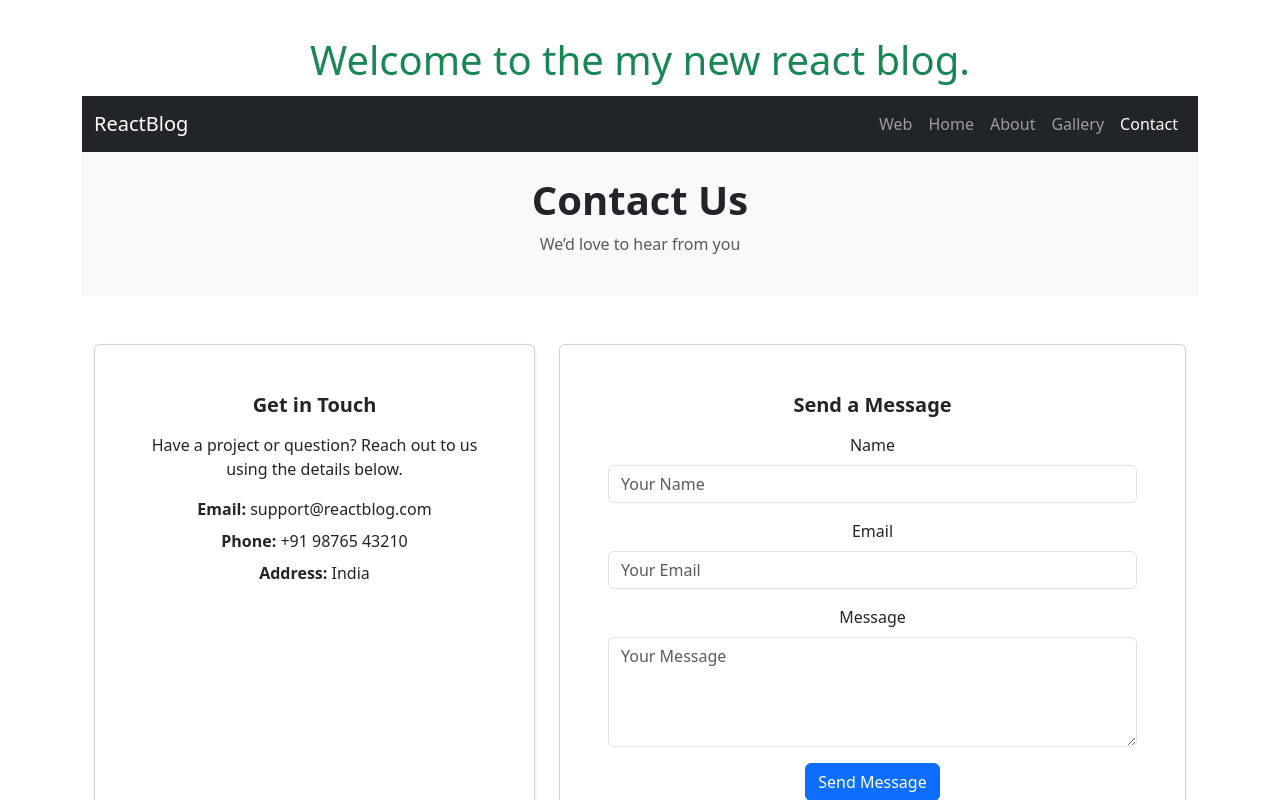
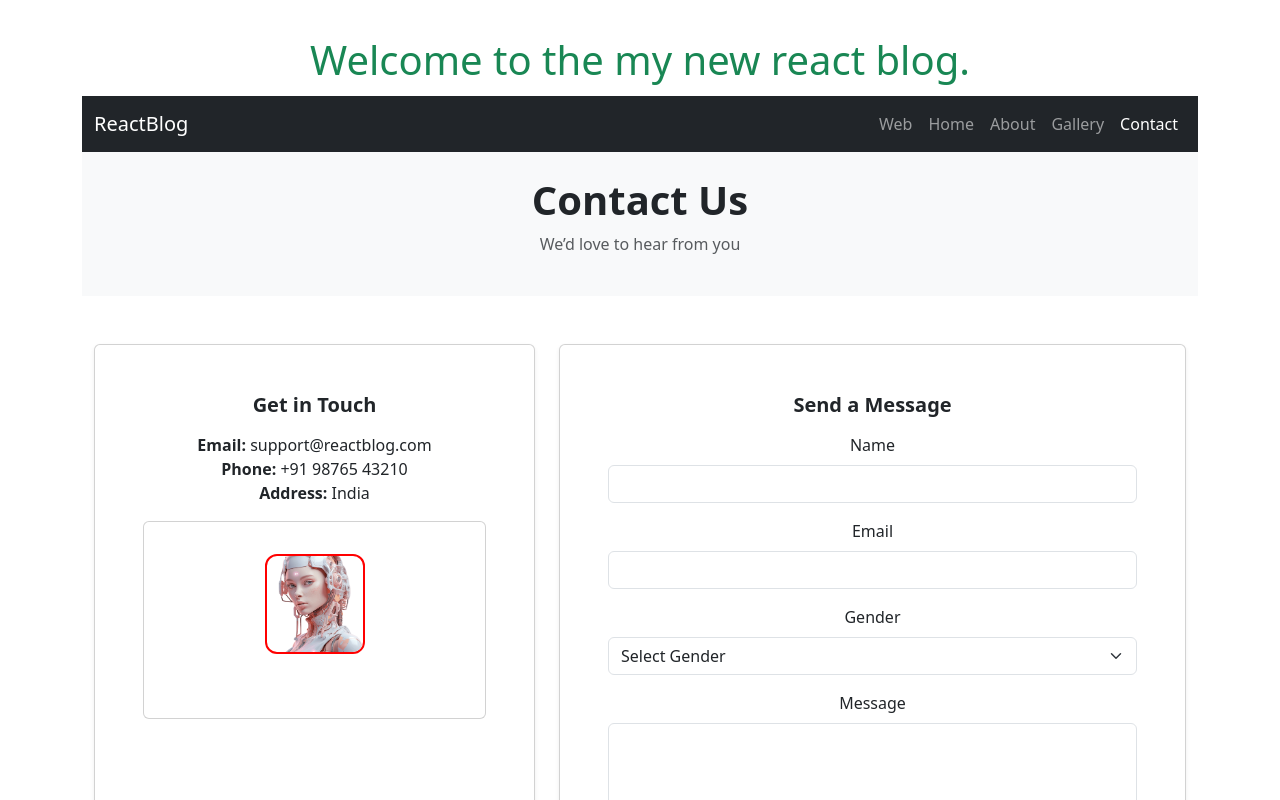
Before and after one commit to developersksingh/react-complete-development, a React (Vite) app in the folder dojo-blog/: page /contact-us in a window 1280 px wide. Shown: the top 800 px of the page. Built offline with nearby package versions, Linux system fonts and the light colour scheme.

Commit message:
Form Submit using react
Form Submit using react

```diff
--- a/dojo-blog/src/Contact.jsx
+++ b/dojo-blog/src/Contact.jsx
@@ -1,5 +1,76 @@
-import ProductCard  from "./ProductCard"
+import { useState } from "react";
+import ProductCard from "./ProductCard";
+
 const Contact = () => {
+  const [formData, setFormData] = useState({
+    name: "",
+    email: "",
+    gender: "",
+    message: "",
+  });
+
+  const [errors, setErrors] = useState({});
+
+  const handleChange = (e) => {
+    const { name, value } = e.target;
+
+    setFormData((prev) => ({
+      ...prev,
+      [name]: value,
+    }));
+
+    // clear error for the field being edited
+    setErrors((prev) => ({
+      ...prev,
+      [name]: "",
+    }));
+  };
+
+  const validateForm = () => {
+    const newErrors = {};
+
+    if (!formData.name.trim()) {
+      newErrors.name = "Name is required";
+    }
+
+    if (!formData.email.trim()) {
+      newErrors.email = "Email is required";
+    } else if (
+      !/^[^\s@]+@[^\s@]+\.[^\s@]+$/.test(formData.email)
+    ) {
+      newErrors.email = "Invalid email format";
+    }
+
+    if (!formData.gender) {
+      newErrors.gender = "Please select a gender";
+    }
+
+    if (!formData.message.trim()) {
+      newErrors.message = "Message is required";
+    }
+
+    setErrors(newErrors);
+    return Object.keys(newErrors).length === 0;
+  };
+
+  const handleSubmit = (e) => {
+    e.preventDefault();
+
+    if (!validateForm()) return;
+
+    console.log("Form Submitted:", formData);
+    alert(`Thank you for contacting us, ${formData.name}!`);
+
+    setFormData({
+      name: "",
+      email: "",
+      gender: "",
+      message: "",
+    });
+
+    setErrors({});
+  };
+
   return (
     <>
       {/* Page Header */}
@@ -18,22 +89,19 @@ const Contact = () => {
             <div className="col-md-5">
               <div className="card shadow-sm h-100">
                 <div className="card-body">
-                  <h5 className="card-title fw-bold mb-3">Get in Touch</h5>
-                  <p className="card-text">
-                    Have a project or question? Reach out to us using the details below.
-                  </p>
+                  <h5 className="fw-bold mb-3">Get in Touch</h5>
 
                   <ul className="list-unstyled">
-                    <li className="mb-2">
-                      <strong>Email:</strong> support@reactblog.com
-                    </li>
-                    <li className="mb-2">
-                      <strong>Phone:</strong> +91 98765 43210
-                    </li>
-                    <li className="mb-2">
-                      <strong>Address:</strong> India
-                    </li>
+                    <li><strong>Email:</strong> support@reactblog.com</li>
+                    <li><strong>Phone:</strong> +91 98765 43210</li>
+                    <li><strong>Address:</strong> India</li>
                   </ul>
+
+                  <ProductCard
+                    name="Contact-img"
+                    image="3.png"
+                    className="img-responsive"
+                  />
                 </div>
               </div>
             </div>
@@ -42,34 +110,87 @@ const Contact = () => {
             <div className="col-md-7">
               <div className="card shadow-sm">
                 <div className="card-body">
-                  <h5 className="card-title fw-bold mb-3">Send a Message</h5>
+                  <h5 className="fw-bold mb-3">Send a Message</h5>
 
-                  <form>
+                  <form onSubmit={handleSubmit} noValidate>
+                    {/* Name */}
                     <div className="mb-3">
                       <label className="form-label">Name</label>
                       <input
                         type="text"
-                        className="form-control"
-                        placeholder="Your Name"
+                        name="name"
+                        className={`form-control ${
+                          errors.name ? "is-invalid" : ""
+                        }`}
+                        value={formData.name}
+                        onChange={handleChange}
                       />
+                      {errors.name && (
+                        <div className="invalid-feedback">
+                          {errors.name}
+                        </div>
+                      )}
                     </div>
 
+                    {/* Email */}
                     <div className="mb-3">
                       <label className="form-label">Email</label>
                       <input
                         type="email"
-                        className="form-control"
-                        placeholder="Your Email"
+                        name="email"
+                        className={`form-control ${
+                          errors.email ? "is-invalid" : ""
+                        }`}
+                        value={formData.email}
+                        onChange={handleChange}
                       />
+                      {errors.email && (
+                        <div className="invalid-feedback">
+                          {errors.email}
+                        </div>
+                      )}
                     </div>
 
+                    {/* Gender */}
+                    <div className="mb-3">
+                      <label className="form-label">Gender</label>
+                      <select
+                        name="gender"
+                        className={`form-select ${
+                          errors.gender ? "is-invalid" : ""
+                        }`}
+                        value={formData.gender}
+                        onChange={handleChange}
+                      >
+                        <option value="">Select Gender</option>
+                        <option value="Male">Male</option>
+                        <option value="Female">Female</option>
+                        <option value="Other">Other</option>
+                      </select>
+                      {errors.gender && (
+                        <div className="invalid-feedback">
+                          {errors.gender}
+                        </div>
+                      )}
+                    </div>
+
+                    {/* Message */}
                     <div className="mb-3">
                       <label className="form-label">Message</label>
                       <textarea
-                        className="form-control"
+                        name="message"
                         rows="4"
-                        placeholder="Your Message"
+                        className={`form-control ${
+                          errors.message ? "is-invalid" : ""
+                        }`}
+                        value={formData.message}
+                        onChange={handleChange}
                       ></textarea>
+                      {errors.message && (
+                        <div className="invalid-feedback">
+                          {errors.message}
+                        </div>
+                      )}
                     </div>
 
                     <button type="submit" className="btn btn-primary">
@@ -77,10 +198,9 @@ const Contact = () => {
                     </button>
                   </form>
                 </div>
-                {/* <img src="/2.jpg" alt="About" className="img-fluid rounded" /> */}
-                <ProductCard name="Contact-img" image="wd.png"  className="img-responsive" />
               </div>
             </div>
+
           </div>
         </div>
       </section>
--- a/dojo-blog/src/ProductCard.jsx
+++ b/dojo-blog/src/ProductCard.jsx
@@ -7,8 +7,8 @@ const ProductCard = ({ name, image }) => {
   if (!product) return <p>Image not found</p>;
 
   const imgStyle = {
-    width: "560px",
-    height: "400px",
+    width: "100px",
+    height: "100px",
     borderRadius: "12px",
     border: "2px solid red",
     objectFit: "cover"
@@ -23,7 +23,7 @@ const ProductCard = ({ name, image }) => {
         style={imgStyle}
       />
       <div className="card-body text-center">
-        <h5>{name}</h5>
+        {/* <h5>{name}</h5> */}
       </div>
     </div>
   );
```
